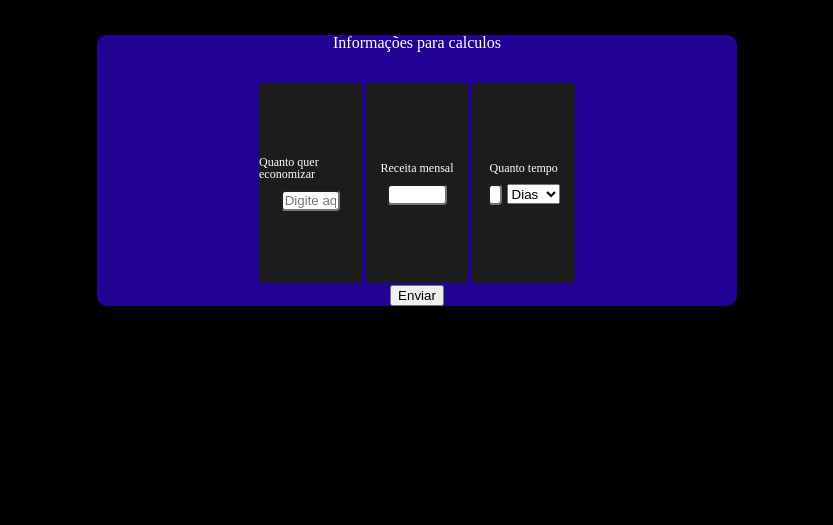
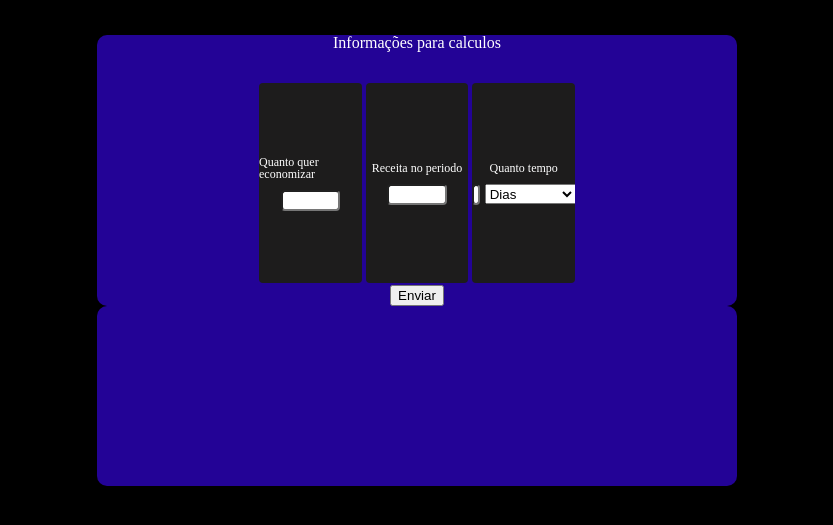
Before and after one commit to estrela801/sitema-gestao-financeira, a plain HTML site: page index.HTML in a window 1280 px wide. Shown: the part 137-662 px from the top of the page, without its empty margins (223-1056 px from the left). Drawn offline with Linux system fonts and the light colour scheme.

Commit message:
feat: some changes for improve user experience

```diff
--- a/index.HTML
+++ b/index.HTML
@@ -18,27 +18,30 @@
             <div class="flex">
                 <div class="main-content">
                     <label for="eco-max">Quanto quer economizar</label>
-                    <input type="number" name="eco-max" class="eco-max"  placeholder="Digite aqui">
+                    <input type="number" name="eco-max" class="valorEconomia">
                 </div>
                 <div class="main-content">
-                    <label for="receita">Receita mensal</label>
-                    <input type="number" name="receita">
+                    <label for="receita">Receita no periodo</label>
+                    <input type="number" name="receita" class="receita">
                 </div>
                 <div class="main-content">
                     <label for="tempo">Quanto tempo</label>
 
                     <div class="flex">
-                        <input type="number" name="tempo">
+                        <input type="number" name="tempo" class="tempo">
                         <select name="dma" id="" class="dma">
                             <option value="dias">Dias</option>
-                            <option value="mes">Mês</option>
-                            <option value="anos">Anos</option>
+                            <option value="mes">Mês/Meses</option>
+                            <option value="anos">Ano/Anos</option>
                         </select>
                     </div>
                 </div>
             </div>
             <button class="btn" type="button">Enviar</button>
         </section>
+        <section class="main-elements">
+            <div class="resposta"></div>
+        </section>
     </main>
     <div class="root"></div>
 </body>
```
